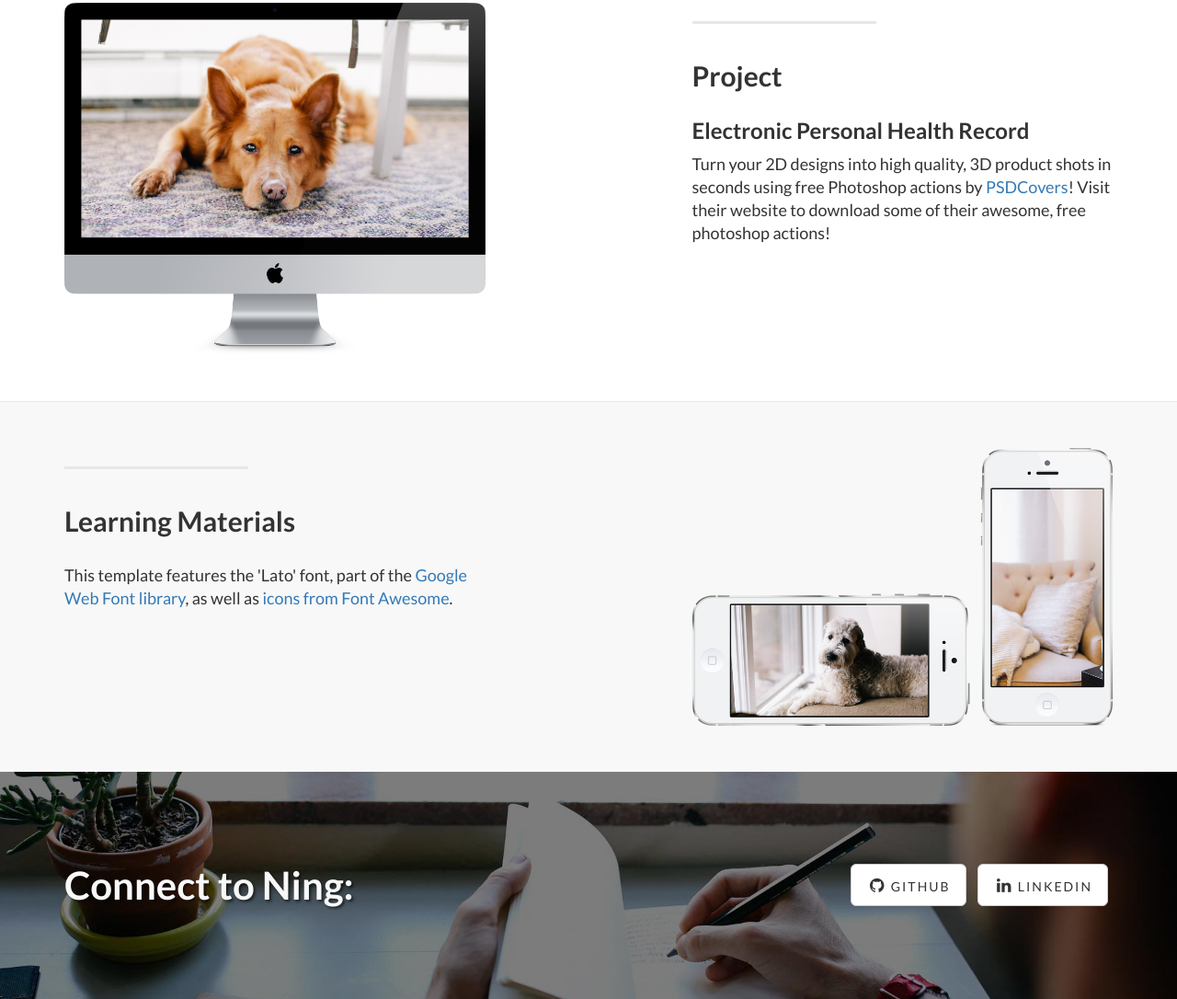
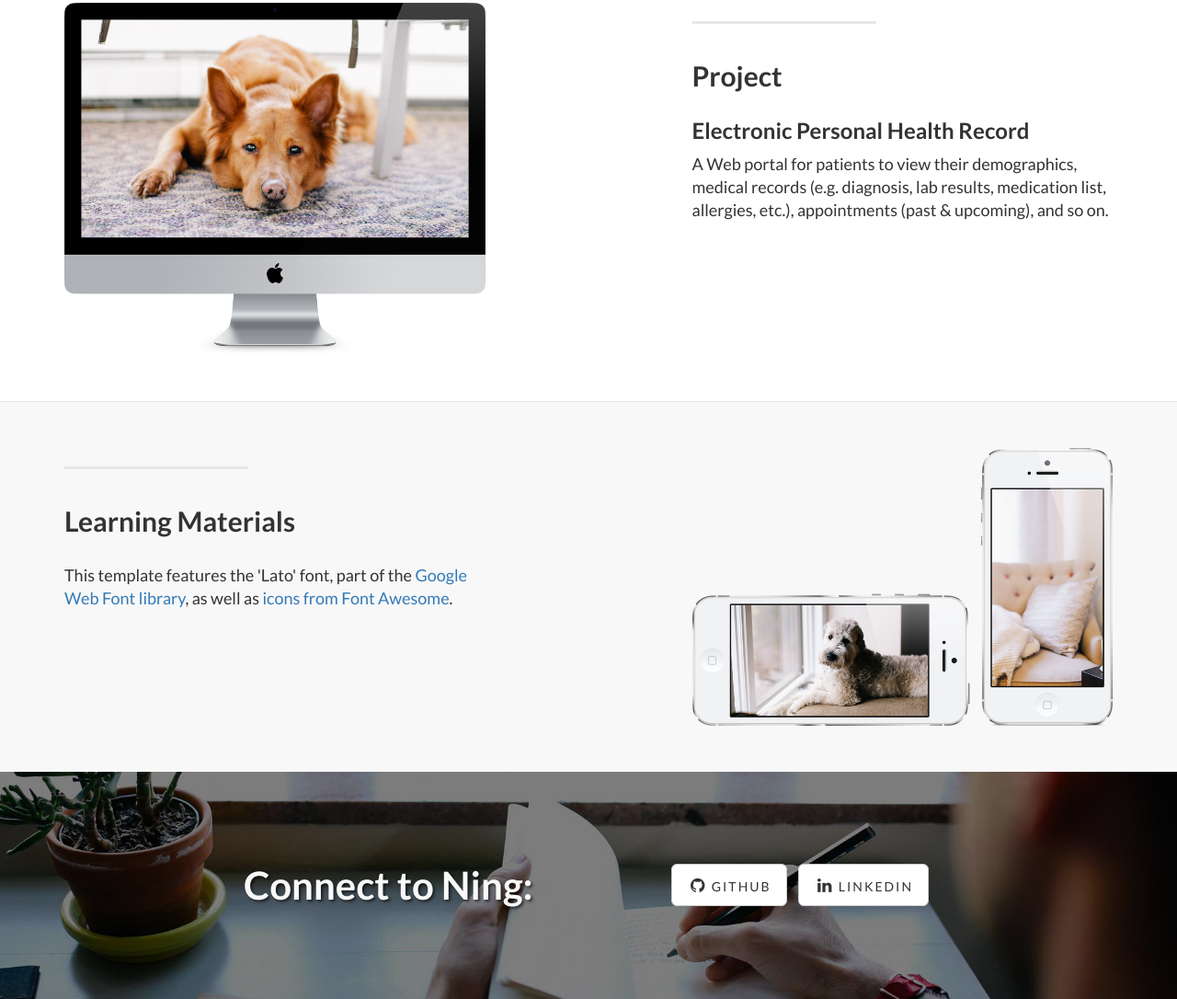
Before and after one commit to NingLuo/webdev, a website: page public/experiments/landingPage/landingPage.html in a window 1280 px wide. Shown: the part 1279-2365 px from the top of the page at 92% size. Drawn offline with nearby package versions, Linux system fonts and the light colour scheme.

Commit message:
Ajusted content and grid arrangement on landingPage.html

```diff
--- a/public/experiments/landingPage/landingPage.html
+++ b/public/experiments/landingPage/landingPage.html
@@ -125,12 +125,12 @@
     <div class="container">
 
         <div class="row">
-            <div class="col-lg-5 col-lg-offset-1 col-sm-push-6  col-sm-6">
+            <div class="col-lg-5 col-lg-offset-1  col-sm-push-6  col-sm-6">
                 <hr class="section-heading-spacer">
                 <div class="clearfix"></div>
                 <h2 class="section-heading">Project</h2>
                 <h3>Electronic Personal Health Record</h3>
-                <p class="lead">Turn your 2D designs into high quality, 3D product shots in seconds using free Photoshop actions by <a target="_blank" href="http://www.psdcovers.com/">PSDCovers</a>! Visit their website to download some of their awesome, free photoshop actions!</p>
+                <p class="lead"> A Web portal for patients to view their demographics, medical records (e.g. diagnosis, lab results, medication list, allergies, etc.), appointments (past & upcoming), and so on. </p>
             </div>
             <div class="col-lg-5 col-sm-pull-6  col-sm-6">
                 <img class="img-responsive" src="img/dog.png" alt="">
@@ -171,10 +171,10 @@
     <div class="container">
 
         <div class="row">
-            <div class="col-lg-6">
+            <div class="col-lg-6 col-lg-push-2">
                 <h2>Connect to Ning:</h2>
             </div>
-            <div class="col-lg-6">
+            <div class="col-lg-6 col-lg-pull-2">
                 <ul class="list-inline banner-social-buttons">
                     <li>
                         <a href="https://github.com/IronSummitMedia/startbootstrap" class="btn btn-default btn-lg"><i class="fa fa-github fa-fw"></i> <span class="network-name">Github</span></a>
```
